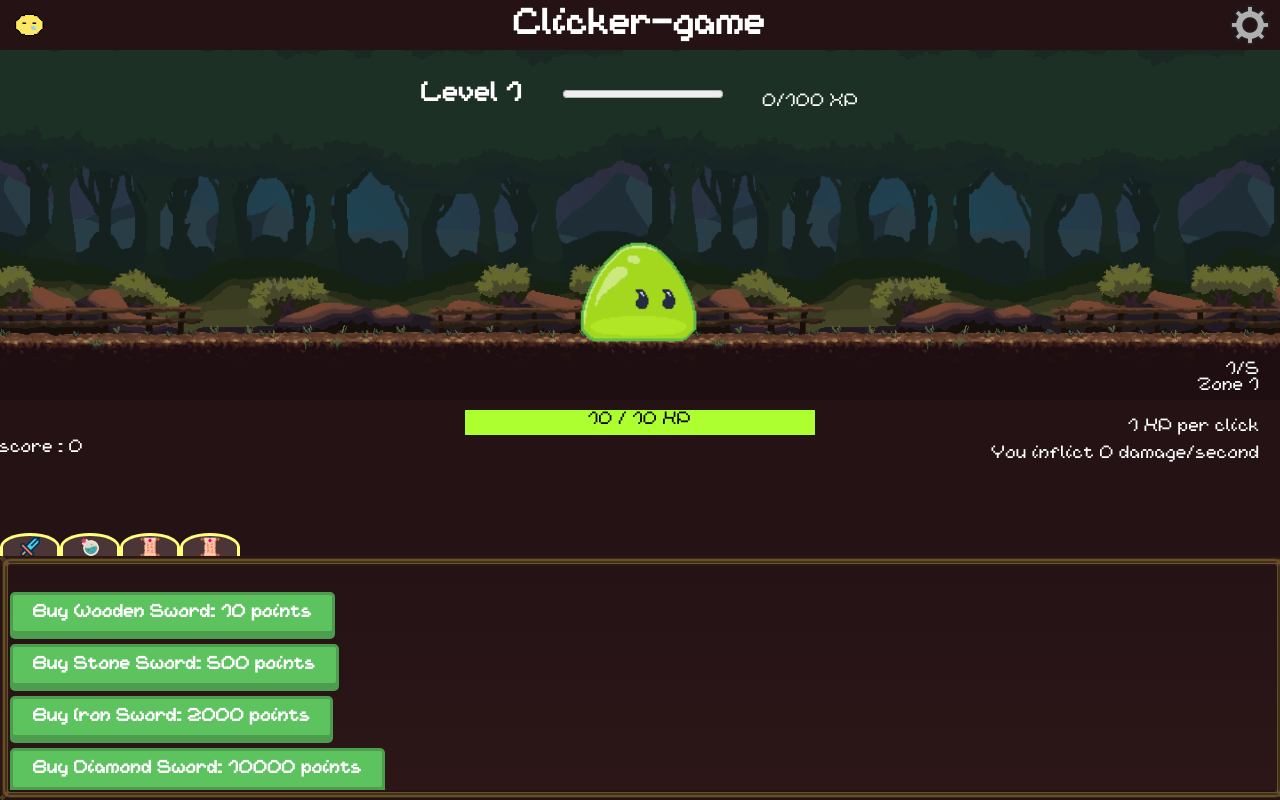
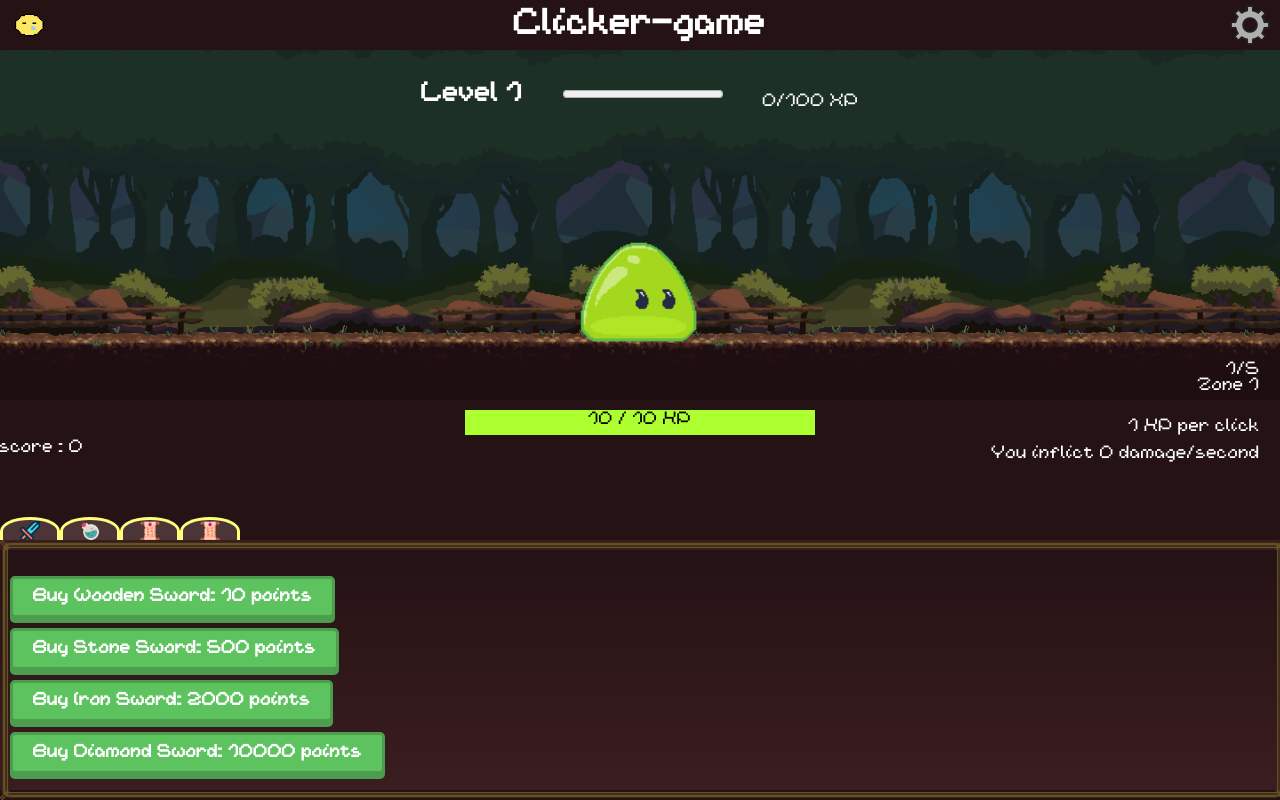
Before and after one commit to TTTaevas/Clicker-game, a React (Vite) app: page / in a window 1280 px wide. Built offline with nearby package versions, Linux system fonts and the light colour scheme.

Commit message:
Fixed again some css but i don't remember what

```diff
--- a/src/components/Shop.jsx
+++ b/src/components/Shop.jsx
@@ -279,7 +279,6 @@ export default function Shop({
           <p className="damagetext">You inflict {inactiveDPS} damage/second</p>
         </div>
       </div>
-
       <div
         className="tabs"
         onLoad={() => {
--- a/src/style/game.css
+++ b/src/style/game.css
@@ -3,7 +3,7 @@
   background-size: contain;
   display: flex;
   flex-direction: column;
-  width: 100vw;
+  width: 100%;
   align-items: center;
   min-height: 350px;
 justify-content:end;
--- a/src/style/shop.css
+++ b/src/style/shop.css
@@ -1,5 +1,5 @@
 .shopContainer {
-  background: linear-gradient(#241214, #2c1618);
+  background: linear-gradient(#241214, #3a1d20);
   background-size:cover;
   border: 10px solid transparent;
             border-image-source: url("../../assets/borders.png");
@@ -11,11 +11,16 @@
 	flex-direction: column;
 	gap: 10px;
 	overflow-y: scroll;
+height: 30vh;
 	align-items: flex-start;
 	position: fixed;
-max-height:30vh;
     bottom: 0;
     width: 98.8%;
+}
+.shopBg {
+  width: 100%;
+  height: 100%;
+
 }
 .damage {
 display: inline-flex;
```
